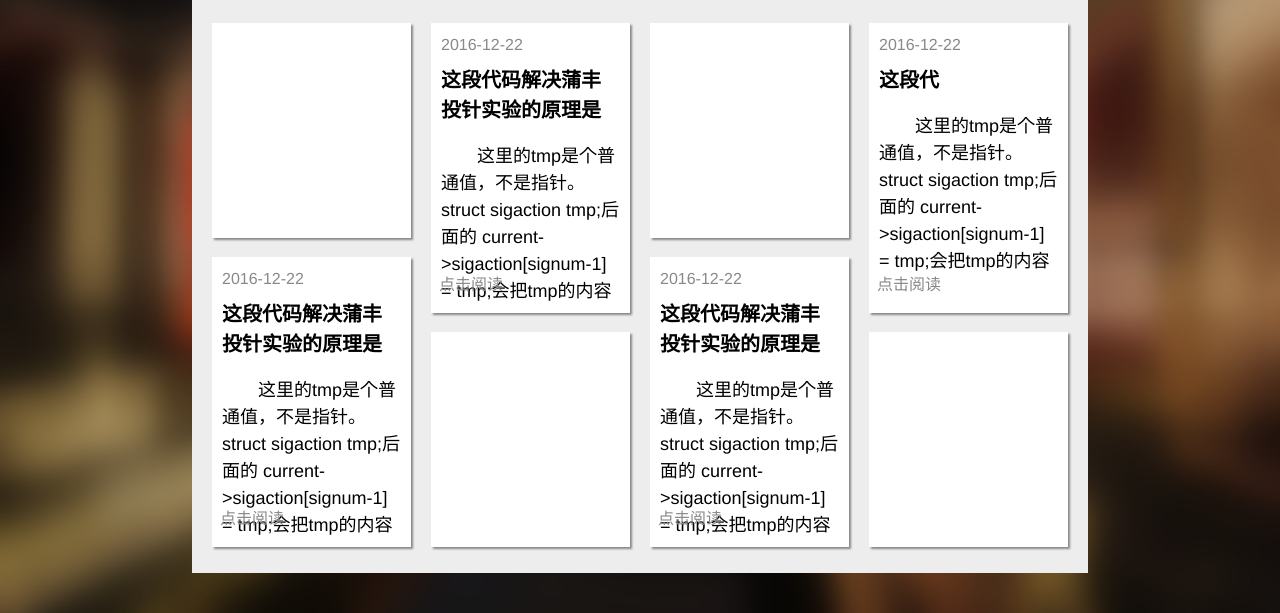
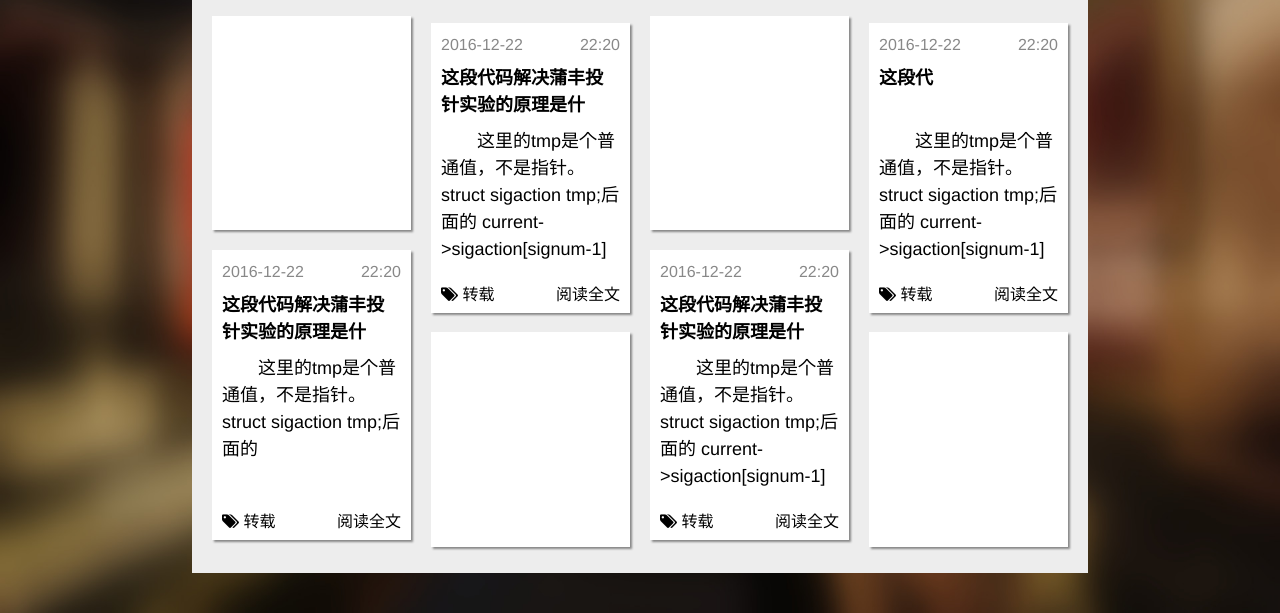
Before and after one commit to edwinszhang/wkbblogfront, a website built with webpack: page app/templates/index.html in a window 1280 px wide. Shown: the part 187-800 px from the top of the page. Built offline with nearby package versions, Linux system fonts and the light colour scheme; some packages are replaced by stand-ins of ours.

Commit message:
首页样式调整

```diff
--- a/app/css/index.css
+++ b/app/css/index.css
@@ -135,13 +135,13 @@
     width: 100%;
     background-color: white;
     box-shadow: 2px 2px 2px #888888;
-    overflow:hidden;
     position: relative;
     background-size:100% 100%;
 }
 
 .centerPage .wrapbuttom .contents .short{
     height: 40%;
+    overflow:hidden;
 }
 
 .centerPage .wrapbuttom .contents .long{
@@ -158,29 +158,35 @@
     height: 2em;
     overflow: hidden;
 }
+.centerPage .wrapbuttom .contents .long .info .time{
+    float:right;
+}
 
 .centerPage .wrapbuttom .contents .long .title{
+    height: 3em;
+    font-size: .9em;
     font-weight: bold;
     line-height: 1.5em;
-    max-height: 3em;
     overflow: hidden;
+    /*border-bottom: 1px dashed #888888;*/
 }
 .centerPage .wrapbuttom .contents .long .content{
-    margin-top: 1em;
+    height: 9em;
+    margin-top: .5em;
     text-indent:2em;
     font-size: .9em;
     line-height: 1.5em;
-    max-height: 9em;
+    max-height: 50%;
     overflow: hidden;
 }
 .centerPage .wrapbuttom .contents .long .action{
-    position: absolute;
-    bottom: .5em;
-    left: .5em;
     font-size: .8em;
-    color: #888888;
-    height: 2em;
-    overflow: hidden;
+    color: black;
+    height: 4em;
+    line-height: 4em;
+}
+.centerPage .wrapbuttom .contents .long .action .read{
+    float:right;
 }
 
 .centerPage .wrapbuttom .contents .down{
--- a/app/templates/index.html
+++ b/app/templates/index.html
@@ -21,7 +21,28 @@
                         <div class="short" ng-style="img1">
                         </div>
                         <div class="long down">
-                            <p class="info">2016-12-22</p>
+                            <p class="info">
+                                2016-12-22
+                                <span class="time">22:20</span>
+                            </p>
+                            <div class="title">
+                                这段代码解决蒲丰投针实验的原理是什么？
+                            </div>
+                            <div class="content">
+                                这里的tmp是个普通值，不是指针。struct sigaction tmp;后面的
+                            </div>
+                            <p class="action">
+                                <i class="fa fa-tags"></i>&nbsp;转载
+                                <span class="read">阅读全文</span>
+                            </p>
+                        </div>
+                    </div>
+                    <div class="contents">
+                        <div class="long">
+                            <p class="info">
+                                2016-12-22
+                                <span class="time">22:20</span>
+                            </p>
                             <div class="title">
                                 这段代码解决蒲丰投针实验的原理是什么？
                             </div>
@@ -31,13 +52,20 @@
                                 边所指的位置。完成拷贝后，tmp爱怎样就怎样，
                             </div>
                             <p class="action">
-                                <span>点击阅读</span>
+                                <i class="fa fa-tags"></i>&nbsp;转载
+                                <span class="read">阅读全文</span>
                             </p>
                         </div>
+                        <div class="short down" ng-style="img2"></div>
                     </div>
                     <div class="contents">
-                        <div class="long">
-                            <p class="info">2016-12-22</p>
+                        <div class="short" ng-style="img3">
+                        </div>
+                        <div class="long down">
+                            <p class="info">
+                                2016-12-22
+                                <span class="time">22:20</span>
+                            </p>
                             <div class="title">
                                 这段代码解决蒲丰投针实验的原理是什么？
                             </div>
@@ -46,30 +74,17 @@
                                 current->sigaction[signum-1] = tmp;会把tmp的内容拷贝到左手
                                 边所指的位置。完成拷贝后，tmp爱怎样就怎样，
                             </div>
-                            <p class="action">点击阅读</p>
-                        </div>
-                        <div class="short down" ng-style="img2"></div>
-                    </div>
-                    <div class="contents">
-                        <div class="short" ng-style="img3">
-                        </div>
-                        <div class="long down">
-                            <p class="info">2016-12-22</p>
-                            <div class="title">
-                                这段代码解决蒲丰投针实验的原理是什么？
-                            </div>
-                            <div class="content">
-                                这里的tmp是个普通值，不是指针。struct sigaction tmp;后面的
-                                current->sigaction[signum-1] = tmp;会把tmp的内容拷贝到左手
-                                边所指的位置。完成拷贝后，tmp爱怎样就怎样，
-                            </div>
-                            <p class="action">点击阅读</p>
+                            <p class="action">
+                                <i class="fa fa-tags"></i>&nbsp;转载
+                                <span class="read">阅读全文</span>
+                            </p>
                         </div>
                     </div>
                     <div class="contents">
                         <div class="long">
                             <p class="info">
                                 2016-12-22
+                                <span class="time">22:20</span>
                             </p>
                             <div class="title">
                                 这段代
@@ -79,7 +94,10 @@
                                 current->sigaction[signum-1] = tmp;会把tmp的内容拷贝到左手
                                 边所指的位置。完成拷贝后，tmp爱怎样就怎样，
                             </div>
-                            <p class="action">点击阅读</p>
+                            <p class="action">
+                                <i class="fa fa-tags"></i>&nbsp;转载
+                                <span class="read">阅读全文</span>
+                            </p>
                         </div>
                         <div class="short down" ng-style="img4"></div>
                     </div>
```
